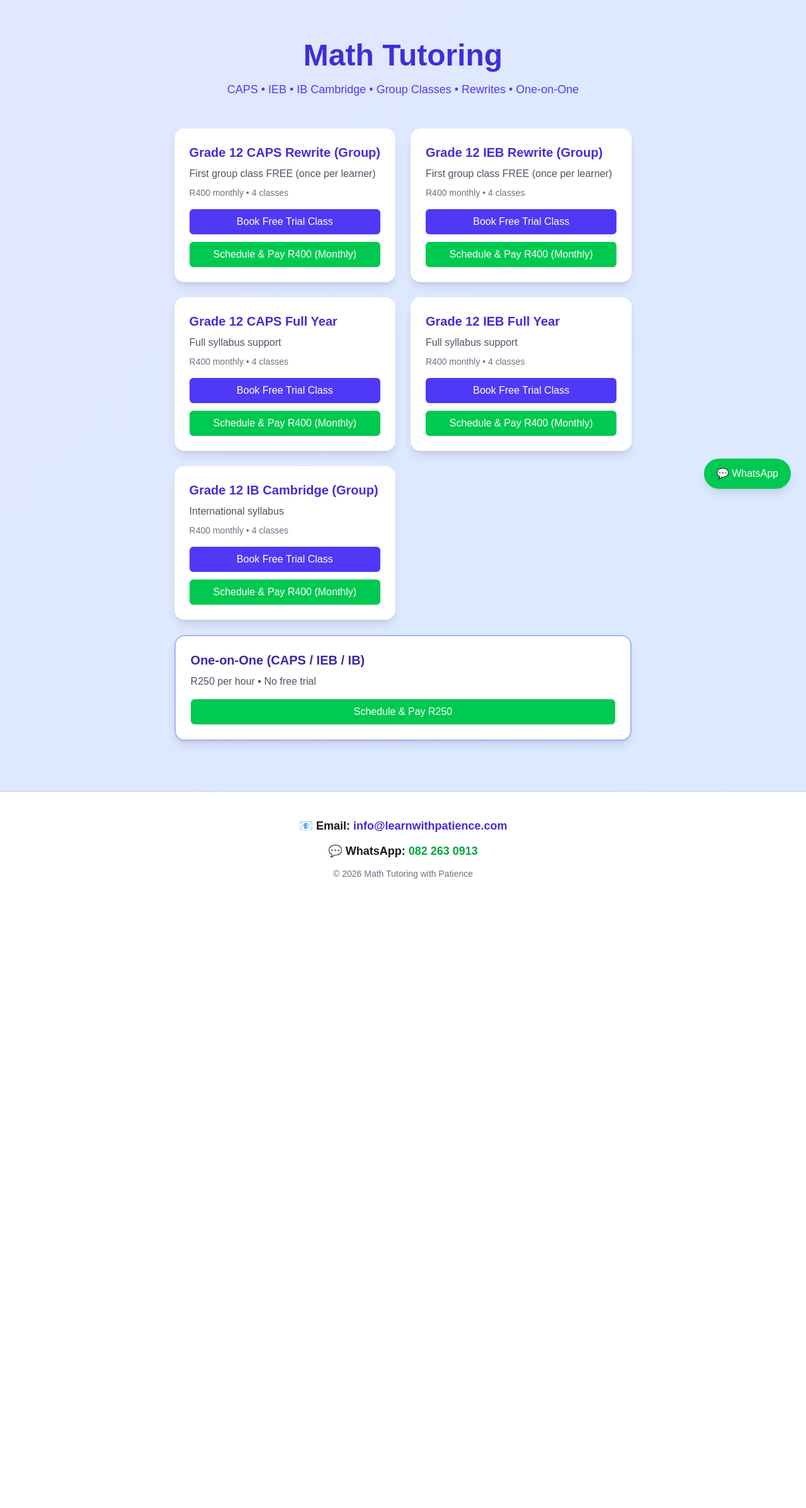
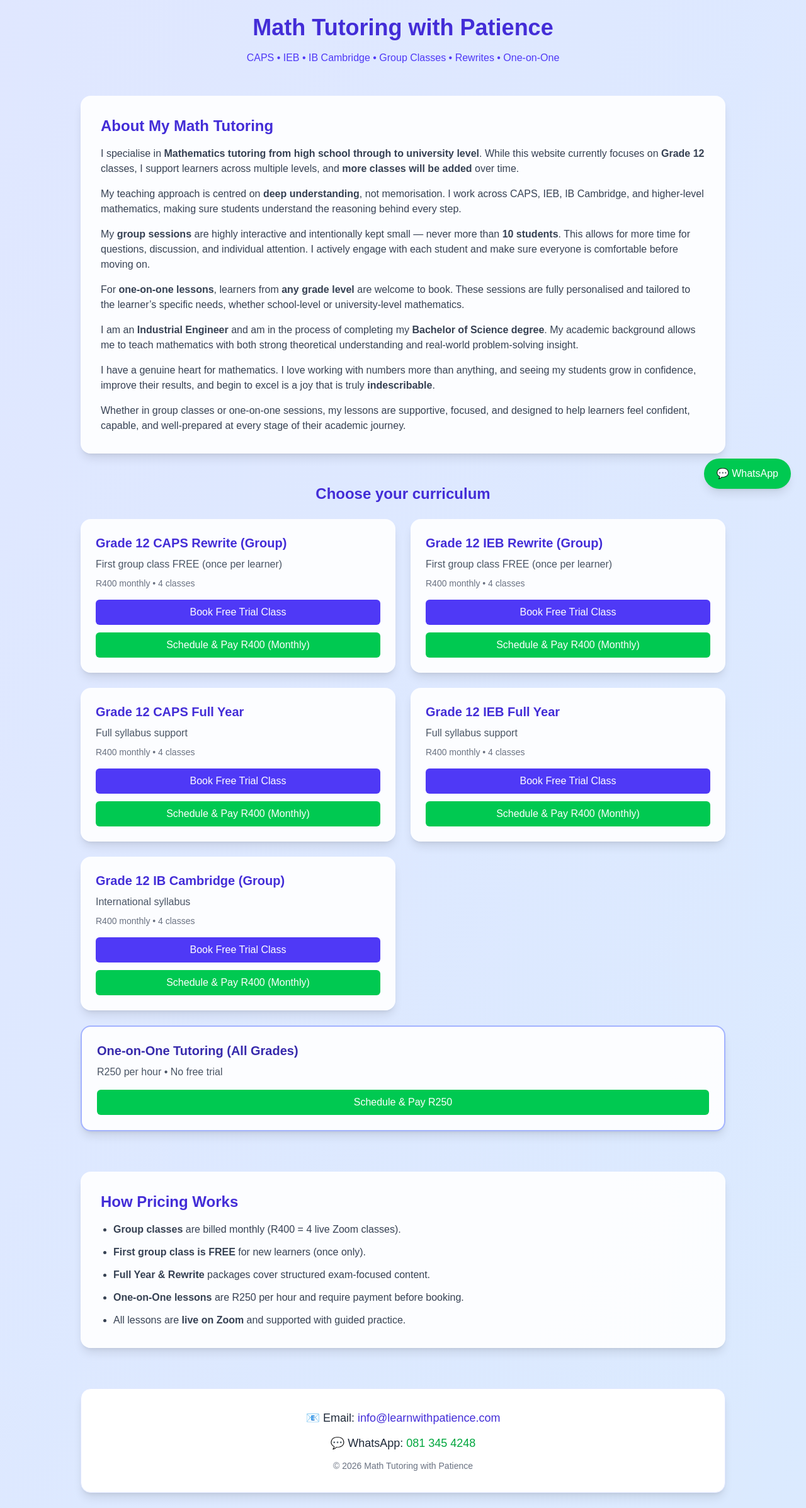
Before and after one commit to PatienceMath/patiencemath, a Next.js app: page / in a window 1280 px wide. Shown: the whole page at 63% size. Before the commit the page ends 1437 px from the top, so only its background shows below. Built offline with nearby package versions, Linux system fonts and the light colour scheme.

Commit message:
Update heading to Math Tutoring with Patience

```diff
--- a/app/page.tsx
+++ b/app/page.tsx
@@ -10,11 +10,10 @@ const PAYFAST_MERCHANT_KEY = 'jve5d4lafqskt';
 
 export default function MathTutoringLanding() {
   const whatsappLink =
-    'https://wa.me/27822630913?text=Hi%20I%20would%20like%20to%20enquire%20about%20Grade%2012%20Math%20tutoring';
+    'https://wa.me/27813454248?text=Hi%20I%20would%20like%20to%20enquire%20about%20Grade%2012%20Math%20tutoring';
 
   return (
-    <main className="min-h-screen bg-gradient-to-br from-indigo-100 to-blue-100 flex flex-col">
-
+    <main className="min-h-screen p-6 bg-gradient-to-br from-indigo-100 to-blue-100">
       {/* WhatsApp Floating Button */}
       <a
         href={whatsappLink}
@@ -25,22 +24,53 @@ export default function MathTutoringLanding() {
         💬 WhatsApp
       </a>
 
-      {/* HEADER */}
-      <div className="max-w-5xl mx-auto text-center mt-16 mb-12 px-4">
+      {/* Header */}
+      <div className="max-w-5xl mx-auto text-center mb-12">
         <motion.h1
           initial={{ opacity: 0, y: -20 }}
           animate={{ opacity: 1, y: 0 }}
-          className="text-4xl md:text-5xl font-extrabold text-indigo-700 mb-4"
+          className="text-4xl font-extrabold text-indigo-700 mb-4"
         >
-          Math Tutoring
+          Math Tutoring with Patience
         </motion.h1>
-        <p className="text-indigo-600 text-lg">
+        <p className="text-indigo-600">
           CAPS • IEB • IB Cambridge • Group Classes • Rewrites • One-on-One
         </p>
       </div>
 
-      {/* CARDS */}
-      <div className="grid gap-6 max-w-5xl mx-auto md:grid-cols-2 px-4">
+      {/* About Section */}
+      <div className="max-w-5xl mx-auto mb-12 bg-white/90 rounded-2xl shadow-lg p-8 text-gray-700">
+        <h2 className="text-2xl font-bold text-indigo-700 mb-4">About My Math Tutoring</h2>
+        <p className="mb-4">
+          I specialise in <strong>Mathematics tutoring from high school through to university level</strong>. While this website currently focuses on <strong>Grade 12</strong> classes, I support learners across multiple levels, and <strong>more classes will be added</strong> over time.
+        </p>
+        <p className="mb-4">
+          My teaching approach is centred on <strong>deep understanding</strong>, not memorisation. I work across CAPS, IEB, IB Cambridge, and higher-level mathematics, making sure students understand the reasoning behind every step.
+        </p>
+        <p className="mb-4">
+          My <strong>group sessions</strong> are highly interactive and intentionally kept small — never more than <strong>10 students</strong>. This allows for more time for questions, discussion, and individual attention. I actively engage with each student and make sure everyone is comfortable before moving on.
+        </p>
+        <p className="mb-4">
+          For <strong>one-on-one lessons</strong>, learners from <strong>any grade level</strong> are welcome to book. These sessions are fully personalised and tailored to the learner’s specific needs, whether school-level or university-level mathematics.
+        </p>
+        <p className="mb-4">
+          I am an <strong>Industrial Engineer</strong> and am in the process of completing my <strong>Bachelor of Science degree</strong>. My academic background allows me to teach mathematics with both strong theoretical understanding and real-world problem-solving insight.
+        </p>
+        <p className="mb-4">
+          I have a genuine heart for mathematics. I love working with numbers more than anything, and seeing my students grow in confidence, improve their results, and begin to excel is a joy that is truly <strong>indescribable</strong>.
+        </p>
+        <p>
+          Whether in group classes or one-on-one sessions, my lessons are supportive, focused, and designed to help learners feel confident, capable, and well-prepared at every stage of their academic journey.
+        </p>
+      </div>
+
+      {/* Choose curriculum */}
+      <div className="max-w-5xl mx-auto text-center mb-6">
+        <h2 className="text-2xl font-bold text-indigo-700">Choose your curriculum</h2>
+      </div>
+
+      {/* Cards */}
+      <div className="grid gap-6 max-w-5xl mx-auto md:grid-cols-2">
         <Card
           title="Grade 12 CAPS Rewrite (Group)"
           desc="First group class FREE (once per learner)"
@@ -81,10 +111,10 @@ export default function MathTutoringLanding() {
           item="Grade 12 IB Cambridge Monthly Package"
         />
 
-        {/* ONE-ON-ONE */}
-        <div className="bg-white rounded-2xl shadow-lg p-6 md:col-span-2 border-2 border-indigo-300">
+        {/* One-on-One */}
+        <div className="bg-white/90 rounded-2xl shadow-lg p-6 md:col-span-2 border-2 border-indigo-300">
           <h3 className="text-xl font-semibold text-indigo-800 mb-2">
-            One-on-One (CAPS / IEB / IB)
+            One-on-One Tutoring (All Grades)
           </h3>
           <p className="text-gray-600 mb-4">R250 per hour • No free trial</p>
           <PayFastButton
@@ -95,10 +125,37 @@ export default function MathTutoringLanding() {
         </div>
       </div>
 
-      {/* FOOTER — VERY VISIBLE */}
-      <footer className="mt-20 bg-white border-t border-indigo-200">
-        <div className="max-w-5xl mx-auto py-10 px-4 text-center">
-          <p className="text-lg font-semibold mb-3">
+      {/* Pricing Explained */}
+      <div className="max-w-5xl mx-auto mt-16 bg-white/90 rounded-2xl shadow-lg p-8">
+        <h2 className="text-2xl font-bold text-indigo-700 mb-4">
+          How Pricing Works
+        </h2>
+        <ul className="list-disc pl-5 text-gray-700 space-y-3">
+          <li>
+            <strong>Group classes</strong> are billed monthly (R400 = 4 live Zoom
+            classes).
+          </li>
+          <li>
+            <strong>First group class is FREE</strong> for new learners (once only).
+          </li>
+          <li>
+            <strong>Full Year & Rewrite</strong> packages cover structured
+            exam-focused content.
+          </li>
+          <li>
+            <strong>One-on-One lessons</strong> are R250 per hour and require
+            payment before booking.
+          </li>
+          <li>
+            All lessons are <strong>live on Zoom</strong> and supported with
+            guided practice.
+          </li>
+        </ul>
+      </div>
+
+      {/* Footer */}
+      <footer className="max-w-5xl mx-auto mt-16 bg-white rounded-2xl shadow-lg p-8 text-center text-gray-800 border border-indigo-100">
+        <p className="mb-3 text-lg font-medium">
           📧 Email:{' '}
           <a
             href="mailto:info@learnwithpatience.com"
@@ -107,8 +164,7 @@ export default function MathTutoringLanding() {
             info@learnwithpatience.com
           </a>
         </p>
-
-          <p className="text-lg font-semibold mb-3">
+        <p className="mb-3 text-lg font-medium">
           💬 WhatsApp:{' '}
           <a
             href="https://wa.me/27813454248"
@@ -116,14 +172,12 @@ export default function MathTutoringLanding() {
             rel="noopener noreferrer"
             className="text-green-600 hover:underline"
           >
-              082 263 0913
+            081 345 4248
           </a>
         </p>
-
         <p className="text-sm text-gray-500">
           © {new Date().getFullYear()} Math Tutoring with Patience
         </p>
-        </div>
       </footer>
     </main>
   );
@@ -143,7 +197,7 @@ function Card({
   item: string;
 }) {
   return (
-    <div className="bg-white rounded-2xl shadow-lg p-6">
+    <div className="bg-white/90 rounded-2xl shadow-lg p-6">
       <h3 className="text-xl font-semibold text-indigo-700 mb-2">{title}</h3>
       <p className="text-gray-600 mb-2">{desc}</p>
       <p className="text-sm text-gray-500 mb-4">{price}</p>
@@ -184,6 +238,18 @@ function PayFastButton({
       <input type="hidden" name="amount" value={amount} />
       <input type="hidden" name="item_name" value={item} />
 
+      {/* Redirects */}
+      <input
+        type="hidden"
+        name="return_url"
+        value="https://www.learnwithpatience.com/thank-you"
+      />
+      <input
+        type="hidden"
+        name="cancel_url"
+        value="https://www.learnwithpatience.com"
+      />
+
       <button
         type="submit"
         className="w-full bg-green-500 hover:bg-green-600 text-white py-2 rounded-md"
```
Lines whose indentation alone changed are shown as unchanged.
